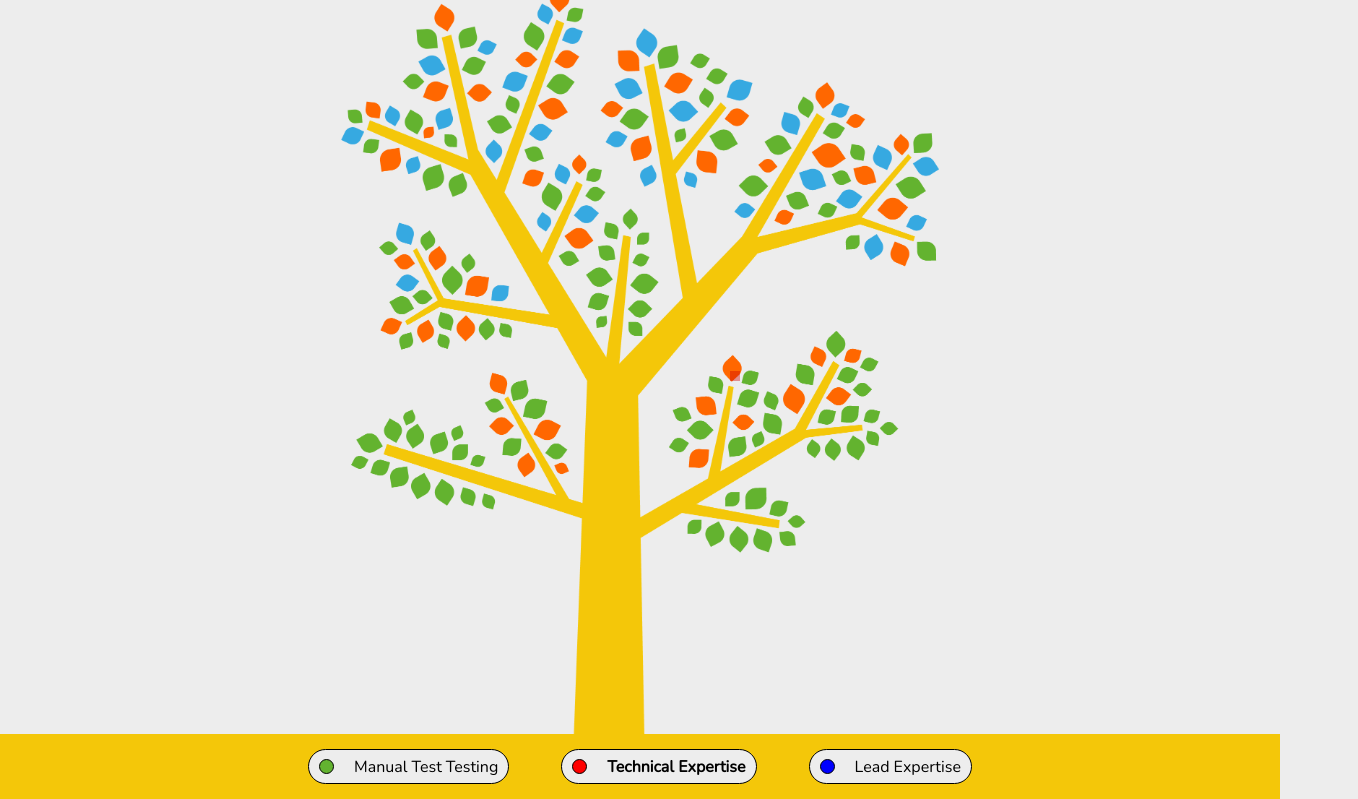
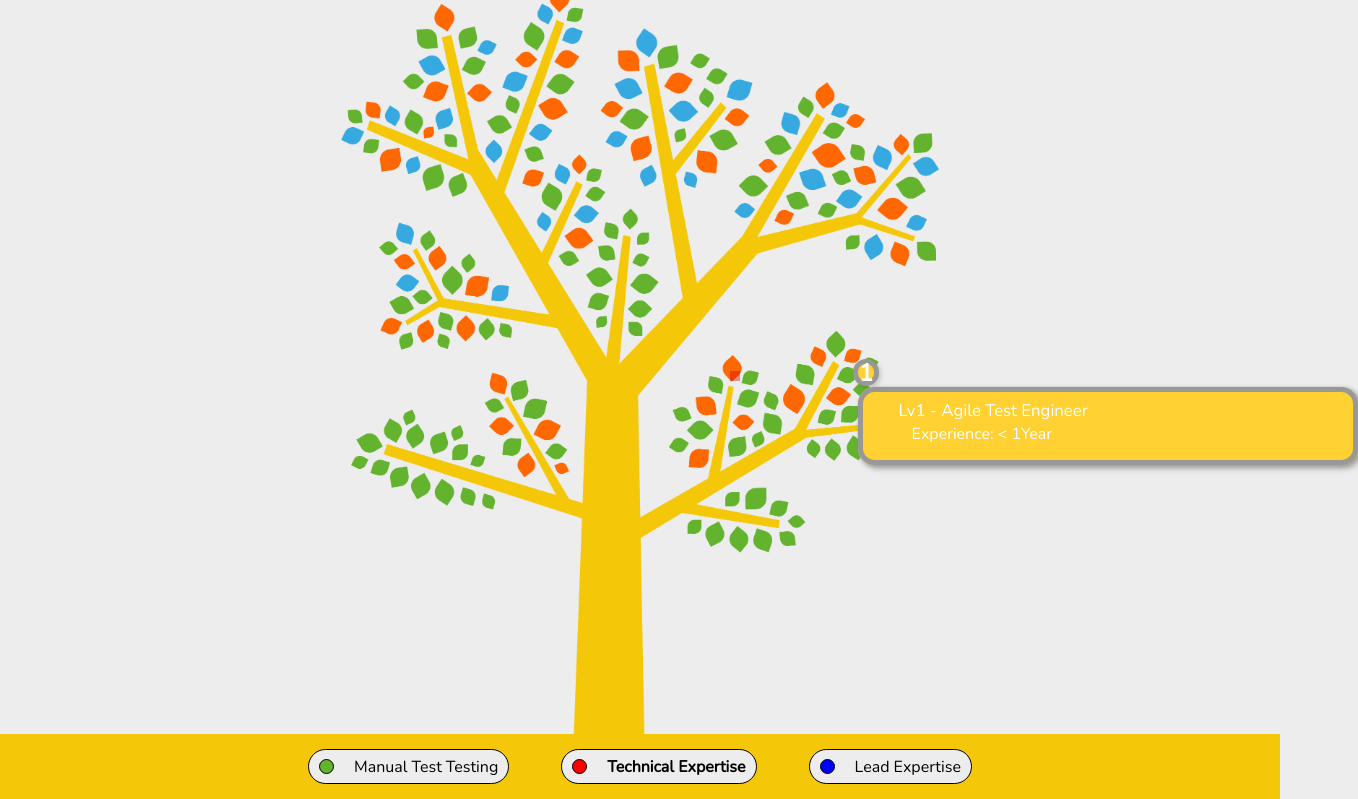
Before and after one commit to NicksHeerenPXL/LevelTree, a plain HTML site: page LevelTree/Html/Home.html in a window 1280 px wide. Shown: the part 146-945 px from the top of the page, 1358 px wide, since content can reach past the window. Drawn offline with nearby package versions, Linux system fonts and the light colour scheme.

Commit message:
Start levels boom

```diff
--- a/Demo/css/wolken.css
+++ b/Demo/css/wolken.css
@@ -318,7 +318,7 @@ body {
      transition: clip-path 500ms ease-in-out;
  }
 
- .tooltip__wrapper h1 {
+ .tooltip__title {
      display: inline;
 
      margin: 0;
--- a/LevelTree/Css/Home.css
+++ b/LevelTree/Css/Home.css
@@ -1,7 +1,6 @@
 * {
   font-family: "Nunito", Arial;
   box-sizing: border-box;
-  background-color: #ededed;
 }
 .title-font {
   font-weight: bolder;
@@ -13,6 +12,8 @@
 body {
   display: block;
   margin: 0;
+  background-color: #ededed;
+
 }
 
 /* Nav  optionally */
@@ -61,6 +62,100 @@ body {
   margin-left: 57%;
   margin-top: 30.2%;
 }
+
+.tooltip {
+  --bg-color: /*2b2b2b*/ #ffd132;
+  --fg-color: rgba(255, 255, 255);
+  --color: #EBBE10;
+
+  --size: 1.05rem;
+  --outer-padding: 0.75rem;
+
+  z-index: 1;
+  position: absolute;
+  top: 54%;
+  left: 67%;
+
+  filter: drop-shadow(2px 2px 2px rgba(43, 43, 43, 0.2));
+}
+.tooltip__content {
+  min-width: 15rem;
+  max-width: 20rem;
+  margin-top: 0.5rem;
+  font-weight: 300;
+}
+.tooltip__trigger {
+  display: inline-grid;
+  place-content: center;
+
+  width: var(--size);
+  height: var(--size);
+  border-radius: 50%;
+
+  background-color: var(--bg-color);
+  color: var(--fg-color);
+
+  font-size: calc(var(--size) / 2);
+
+  text-decoration: none;
+
+  box-shadow: 0 0 0 5px rgb(152, 152, 152);
+  transition-delay: 500ms;
+  transition: background-color 500ms ease-in-out,
+  box-shadow 250ms ease-in-out;
+}
+.tooltip__wrapper {
+  position: absolute;
+  top: calc(-1 * var(--offset));
+  left: calc(-1 * var(--offset));
+  z-index: -1;
+  width: 500px;
+
+  border-radius: var(--size);
+  padding: var(--outer-padding);
+
+  background: var(--bg-color);
+  color: var(--fg-color);
+
+  clip-path: circle(
+          calc(var(--size) / 4)
+          at
+          calc(var(--size) / 2 + var(--offset))
+          calc(var(--size) / 2 + var(--offset))
+  );
+
+  box-shadow:
+          inset 0 0 0 5px rgba(152, 152,152),
+          2px 2px 5px 0px rgba(152, 152,152);
+
+  transition: clip-path 500ms ease-in-out;
+}
+.tooltip__title {
+  display: inline;
+
+  margin: 0;
+  padding: 0;
+  margin-left: calc(var(--size) + var(--outer-padding));
+
+  font-size: var(--size);
+  font-weight: 500;
+}
+.tooltip:hover > .tooltip__wrapper,
+.tooltip:focus-within > .tooltip__wrapper {
+  clip-path: circle(
+          100%
+          at
+          50%
+          50%
+  );
+}
+
+.tooltip:hover > .tooltip__trigger,
+.tooltip:focus-within > .tooltip__trigger{
+  transition-delay: 0ms;
+  box-shadow: 0 0 0 5px rgba(9, 0, 0, 0.3);
+  background-color: var(--color);
+}
 /*Legende onderaan op de pagina*/
 footer {
   width: 100%;
--- a/LevelTree/Html/Home.html
+++ b/LevelTree/Html/Home.html
@@ -32,6 +32,21 @@
 
     </div>
 
+    <!--Levels in boom-->
+       <div class="tooltip">
+           <a href="#" class="tooltip__trigger">
+               <p style="font-weight: bold; font-size: x-large">1</p>
+           </a>
+           <div class="tooltip__wrapper">
+               <h1 class="tooltip__title" style="margin-bottom: 0px; padding-bottom: 0px">
+                   Lv1 - Agile Test Engineer<br><span style="margin-left: 42px; font-weight: 400; font-size: medium">Experience: < 1Year</span>
+               </h1>
+               <div class="tooltip__content">
+
+               </div>
+           </div>
+       </div>
+
     <!--Legende items onderaan de pagina-->
     <footer>
         <div id="legende">
```
Also changed, not shown: Demo/wolken.html (+0 -39 lines).
